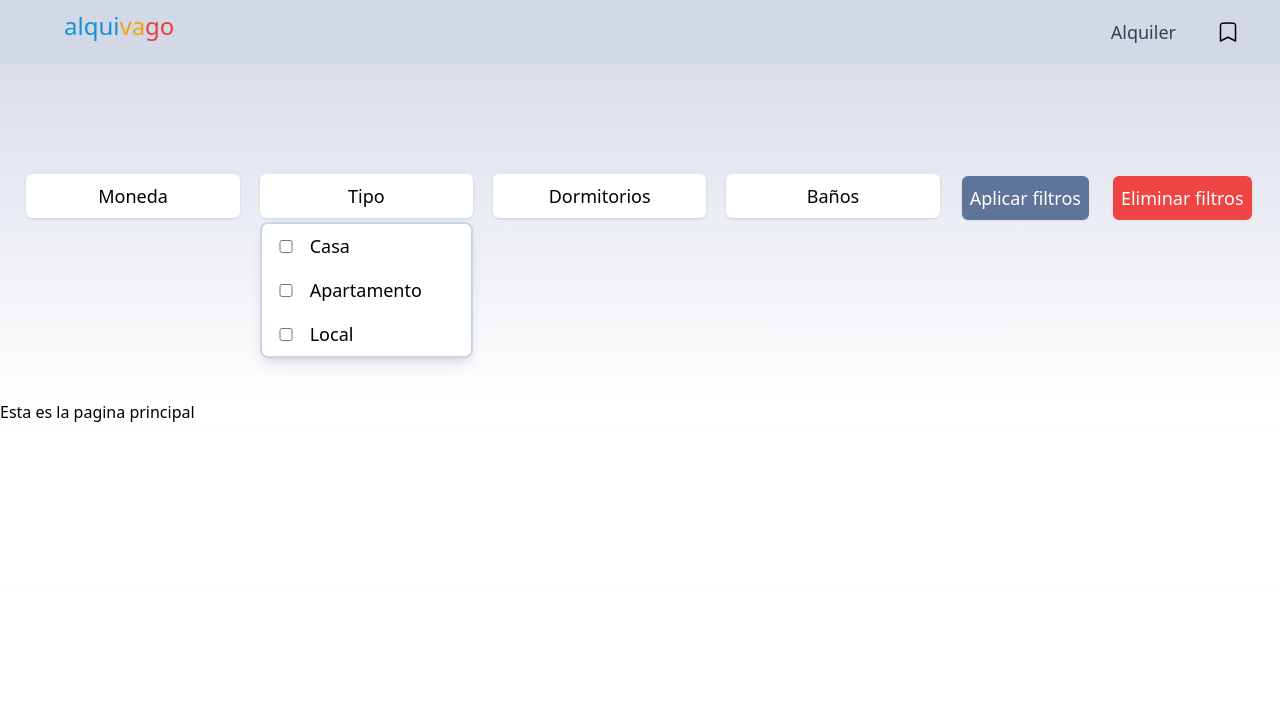
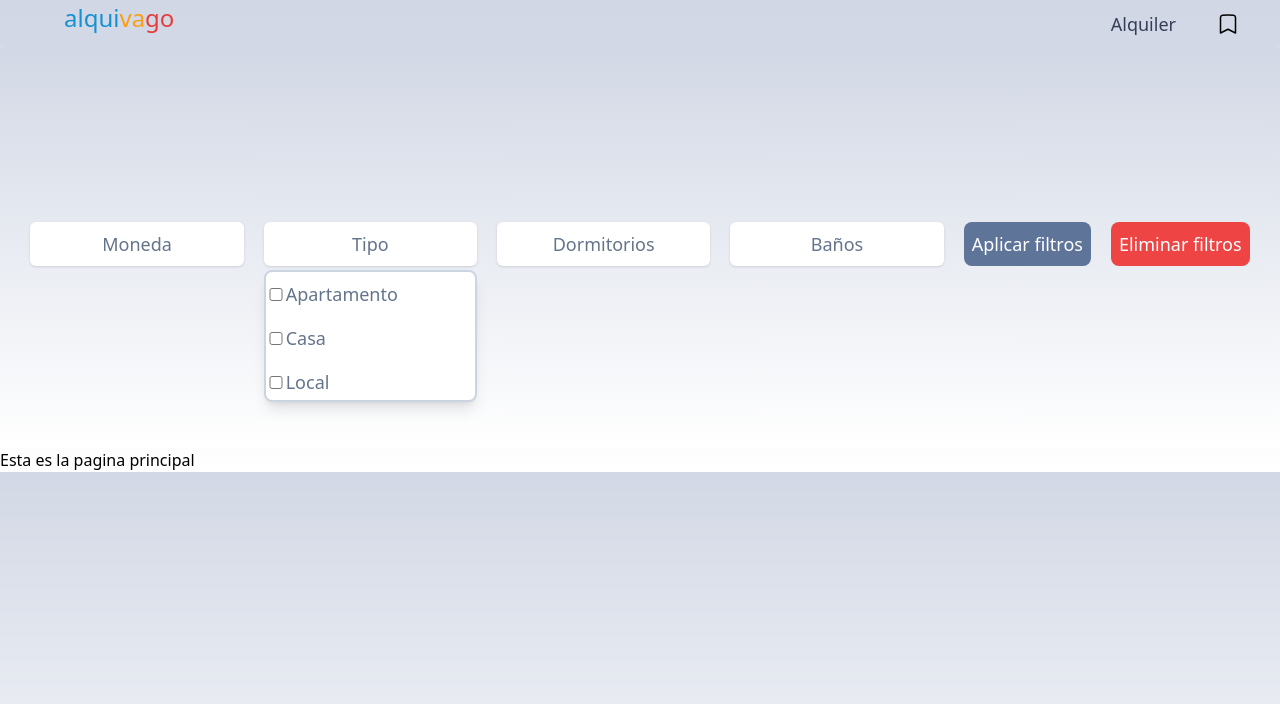
Before and after one commit to cristian-encalada/Alquivago, a Next.js app in the folder alquivago-nextjs/: page / in a window 1280 px wide. Both pictures are taken after a click on the button "Tipo". Shown: the top 704 px of the page. Built offline with nearby package versions, Linux system fonts and the light colour scheme.

Commit message:
Improving style

```diff
--- a/alquivago-nextjs/app/components/ApplyFilters.jsx
+++ b/alquivago-nextjs/app/components/ApplyFilters.jsx
@@ -42,8 +42,8 @@ export default function ApplyFilters() {
     <TypeButton filters={filters} setFilters={setFilters} />
     <Bedroombutton filters={filters} setFilters={setFilters} />
     <Bathbutton  filters={filters} setFilters={setFilters}/>
-    <button className="h-1/6 border-2 py-2 px-2 rounded-lg text-white text-lg font-medium bg-azul-500 hover:scale-110 transition" onClick={handleFilters}>Aplicar filtros</button>
-    <button className="h-1/6 border-2 py-2 px-2 rounded-lg text-white text-lg font-medium bg-red-500 hover:scale-110 transition" onClick={removeFilters}>Eliminar filtros</button>
+    <button className="h-1/6 py-2 px-2 rounded-lg text-white text-lg font-medium bg-azul-500 hover:scale-110 transition" onClick={handleFilters}>Aplicar filtros</button>
+    <button className="h-1/6 py-2 px-2 rounded-lg text-white text-lg font-medium bg-red-500 hover:scale-110 transition" onClick={removeFilters}>Eliminar filtros</button>
 
     </>
   )
--- a/alquivago-nextjs/app/components/Header.jsx
+++ b/alquivago-nextjs/app/components/Header.jsx
@@ -5,9 +5,9 @@ import MobileFilter from './MobileFilter'
   import Bookmark from '../../public/Bookmark.svg'
   import ApplyFilters from './ApplyFilters'
   import SearchBar from './SearchBar'
-function Navbar() {
+  export function Navbar() {
     return (
-    <nav className=" bg-azul-200 absolute top-0 flex h-16 w-full items-center justify-center lg:items-center lg:h-16 lg:w-full lg:justify-around lg:bg-azul-200">
+      <nav className="bg-azul-200 lg:bg-opacity-70 relative lg:sticky top-0 z-50 rounded-b-md flex h-16 w-full items-center justify-center lg:items-center lg:h-12 lg:w-full lg:justify-around lg:bg-azul-200">
         <div className='lg:absolute lg:left-0 flex justify-center lg:items-end lg:ml-16 text-center'>
           <Link href='/'>
             <h1 className="text-[#1491D2] text-2xl font-medium lg:mb-3 lg:block">alqui</h1>
@@ -16,18 +16,17 @@ function Navbar() {
             <h1 className="text-[#E3403D] text-2xl font-medium lg:mb-3 lg:block">go</h1>
         </div>
       <ul className='hidden lg:flex lg:absolute lg:right-10 gap-10 items-center'>
-      <li className="font-medium text-lg text-azul-800 hover:scale-110 hover:text-dorado-600 transition"><Link href='/publish'>Alquiler</Link></li>
-      <li className="font-medium text-lg text-azul-800 hover:scale-150 transition"><Link href='/comparisons'><Image src={Bookmark} alt='Icono de guardado'/></Link></li>
+        <li className="font-medium text-lg text-azul-800 hover:scale-110 hover:text-dorado-200 transition"><Link href='/publish'>Alquiler</Link></li>
+        <li className="font-medium text-lg text-azul-50 hover:scale-150 transition"><Link href='/comparisons'><Image src={Bookmark} alt='Icono de guardado'/></Link></li>
       </ul>
     </nav>
     )
   }
 
-function Header() {
+  export function Header() {
     return (
-    <header className="from-azul-200 gap-2 to-white flex h-screen flex-col items-center justify-center bg-opacity-60 bg-gradient-to-b bg-blend-multiply lg:flex lg:h-medio lg:w-full lg:flex-col lg:items-center lg:justify-center lg:bg-cover lg:bg-center">
-      <Navbar/>
-      <section className='md:flex w-full absolute hidden gap-5 lg:mt-44 justify-center'>
+      <header className="from-azul-200 gap-2 to-white flex h-[30vh] flex-col items-center justify-center bg-opacity-60 bg-gradient-to-b bg-blend-multiply lg:flex lg:h-medio lg:w-full lg:flex-col lg:items-center lg:justify-center lg:bg-cover lg:bg-center">
+        <section className='md:flex w-full absolute hidden gap-5 lg:mt-44 justify-center text-slate-500'>
         <ApplyFilters />
         </section>
         <section className='flex flex-col w-4/6 gap-5'>
@@ -36,5 +35,3 @@ function Header() {
       </header>
     )
   }
-
-export default Header;
--- a/alquivago-nextjs/app/components/MobileFilter.jsx
+++ b/alquivago-nextjs/app/components/MobileFilter.jsx
@@ -87,22 +87,25 @@ export default function MobileFilter() {
 
   return (
     <>
-    <button className="bg-azul-500 hover:bg-azul-600 container text-white font-bold h-20 rounded-2xl shadow-2xl md:hidden" onClick={handleVisibility}>Buscar por zona</button>
+    <button className="bg-azul-500 hover:bg-azul-00 container text-white font-bold h-20 rounded-2xl shadow-2xl md:hidden" onClick={handleVisibility}>Buscar por zona</button>
     <button className="bg-dorado-200 hover:bg-dorado-500 container text-white font-bold h-20 rounded-2xl shadow-2xl md:hidden" onClick={handleVisibility}>Filtros</button>
-    <section className={`md:hidden ${visible} fixed z-50 inset-0 m-auto h-screen w-full flex-col justify-center items-center bg-slate-200`}>
+    <section className={`md:hidden ${visible} gap-5 fixed z-50 inset-0 m-auto h-screen w-full flex-col justify-center items-center bg-slate-200`}>
       <div className="absolute top-10 right-10" onClick={handleVisibility}>
         <Image src={closeIcon} width={30} height={30} alt="close icon"/>
       </div>
-    <div className={`flex-col items-center justify-center gap-2 text-center text-xl font-medium text-slate-600 w-full`}>
+    <div className={`flex-col items-center justify-center gap-5 text-center text-xl font-medium text-slate-600 w-full`}>
     <div className="h-0.5 w-full bg-slate-500"></div>
+    <section className="flex flex-col">
     <h1>Moneda</h1>
     <ul className="flex justify-around gap-5">
       <li><input type="radio" name='moneda' value="moneda=USD" className="mr-5" onChange={handleMonedaChange} checked={filters.includes('moneda=USD')}/>USD</li>
       <li><input type="radio" name="moneda" value="moneda=UYU" className="mr-5" onChange={handleMonedaChange} checked={filters.includes('moneda=UYU')}/>UYU</li>
     </ul>
     <div className="h-0.5 w-full bg-slate-500"></div>
+    </section>
+    <section className="flex flex-col">
     <h1>Tipos de vivienda</h1>
-    <div className="w-full flex justify-center my-3 gap-2" >
+    <div className="w-full flex flex-col items-center justify-center my-3 gap-2" >
     <button type="button" className="flex w-1/3 flex-grow rounded-full ring-blue-500 focus:outline-none focus:ring-2" data-value="tipos=0" onClick={handleTiposViviendaChange}>
       <span className="text-m inline-flex h-9 w-full items-center justify-center rounded-full border border-blue-300 bg-blue-300 font-bold leading-none text-blue-900 hover:border-blue-900 group-hover:border-blue-900">Apartamento</span>
     </button>
@@ -112,8 +115,16 @@ export default function MobileFilter() {
     <button type="button" className="flex w-1/3 flex-grow rounded-full ring-blue-500 focus:outline-none focus:ring-2" data-value="tipos=2" onClick={handleTiposViviendaChange}>
       <span className="text-m inline-flex h-9 w-full items-center justify-center rounded-full border border-blue-300 bg-blue-300 font-bold leading-none text-blue-900 hover:border-blue-900 group-hover:border-blue-900">Local</span>
     </button>
+    <button type="button" className="flex w-1/3 flex-grow rounded-full ring-blue-500 focus:outline-none focus:ring-2" data-value="tipos=3" onClick={handleTiposViviendaChange}>
+      <span className="text-m inline-flex h-9 w-full items-center justify-center rounded-full border border-blue-300 bg-blue-300 font-bold leading-none text-blue-900 hover:border-blue-900 group-hover:border-blue-900">Oficina</span>
+    </button>
+    <button type="button" className="flex w-1/3 flex-grow rounded-full ring-blue-500 focus:outline-none focus:ring-2" data-value="tipos=5" onClick={handleTiposViviendaChange}>
+      <span className="text-m inline-flex h-9 w-full items-center justify-center rounded-full border border-blue-300 bg-blue-300 font-bold leading-none text-blue-900 hover:border-blue-900 group-hover:border-blue-900">Terreno</span>
+    </button>
     </div>
     <div className="flex h-0.5 w-full bg-slate-500"></div>
+    </section>
+    <section className="flex flex-col">
     <h1>Dormitorios</h1>
     <ul className="flex container gap-2">
       <li><input type="checkbox" value="dormitorios=1" className="mr-2" onChange={handleDormitoriosChange} checked={filters.includes('dormitorios=1')} />1 Dorm.</li>
@@ -122,6 +133,8 @@ export default function MobileFilter() {
       <li><input type="checkbox" value="dormitorios=4" className="mr-2" onChange={handleDormitoriosChange} checked={filters.includes('dormitorios=4')}/>3+ Dorm.</li>
     </ul>
     <div className="flex h-0.5 w-full bg-slate-500"></div>
+    </section>
+    <section className="flex flex-col">
     <h1>Baños</h1>
     <ul className="flex gap-4 justify-center">
       <li><input type="checkbox" value="baños=1" className="mr-2" onChange={handleBaniosChange} checked={filters.includes('baños=1')}/>1 Baño</li>
@@ -129,9 +142,12 @@ export default function MobileFilter() {
       <li><input type="checkbox" value="baños=3" className="mr-2" onChange={handleBaniosChange} checked={filters.includes('baños=3')}/>2+ Baños</li>
     </ul>
     <div className="h-0.5 w-full bg-slate-500"></div>
-  <button type="button" className="mt-5 py-1 w-1/3 flex-grow rounded-2xl ring-azul-700 focus:outline-none focus:ring-2 bg-azul-500 text-center text-white hover:scale-125 transition" onClick={handleApplyFilters}>Aplicar filtros</button>
+    </section>
+    <div className="flex gap-5 justify-center">
+    <button className="mt-5 py-3 w-1/2 flex-grow rounded-2xl ring-azul-700 focus:outline-none focus:ring-2 bg-azul-500 text-center text-white hover:scale-110 transition" onClick={handleApplyFilters}>Aplicar filtros</button>
+  <button className="mt-5 py-3 w-1/2 aspect-ratio rounded-2xl ring-red-500 focus:outline-none focus:ring-2 bg-red-300 text-center hover:scale-110 transition text-red-700 focus:text-white" onClick={removeFilters}>Limpiar filtros</button>
+    </div>
   </div>
-  <button className="mt-5 py-3 w-1/3 aspect-ratio rounded-full ring-red-500 focus:outline-none focus:ring-2 bg-red-300 text-center hover:scale-125 transition text-red-700" onClick={removeFilters}>Limpiar filtros</button>
 </section>
 </>
   )
--- a/alquivago-nextjs/app/components/TypeButton.jsx
+++ b/alquivago-nextjs/app/components/TypeButton.jsx
@@ -59,18 +59,38 @@ export default function TypeButton({ filters, setFilters }) {
     <div className="flex flex-col w-1/6 gap-1">
       <button className="rounded-md font-medium text-lg w-full bg-white shadow py-2 hover:bg-slate-200 transition" onClick={handleVisibility}>Tipo</button>
       <div className={`${visible} flex flex-col w-full border-2 border-slate-300 rounded-lg bg-white shadow-lg`}>
-        <ul>
-          <li className="py-2 text-lg font-medium hover:bg-slate-200 rounded-lg transition">
-            <input className="mx-2 w-8" type="checkbox" value="tipos=4" onChange={handleClick} checked={filters.includes('tipos=4')}/>
+        <ul className="overflow-auto h-32 flex flex-col items-center">
+          <li className="py-2 text-lg font-medium hover:bg-slate-200 rounded-lg transition w-full">
+            <input  className="w-5"  type="checkbox" value="tipos=0" onChange={handleClick} checked={filters.includes('tipos=0')}/>
+            Apartamento
+          </li>
+          <li className="py-2 text-lg font-medium hover:bg-slate-200 rounded-lg transition w-full">
+            <input  className="w-5"  type="checkbox" value="tipos=4" onChange={handleClick} checked={filters.includes('tipos=4')}/>
             Casa
           </li>
-          <li className="py-2 text-lg font-medium hover:bg-slate-200 rounded-lg transition">
-            <input  className="mx-2 w-8"  type="checkbox" value="tipos=0" onChange={handleClick} checked={filters.includes('tipos=0')}/>
-            Apartamento
+          <li className="py-2 text-lg font-medium hover:bg-slate-200 rounded-lg transition w-full">
+            <input  className="w-5"  type="checkbox" value="tipos=2" onChange={handleClick} checked={filters.includes('tipos=2')}/>
+            Local
           </li>
-          <li className="py-2 text-lg font-medium hover:bg-slate-200 rounded-lg transition">
-            <input   className="mx-2 w-8" type="checkbox" value="tipos=2" onChange={handleClick} checked={filters.includes('tipos=2')}/>
-            Local
+          <li className="py-2 text-lg font-medium hover:bg-slate-200 rounded-lg transition w-full">
+            <input  className="w-5"  type="checkbox" value="tipos=3" onChange={handleClick} checked={filters.includes('tipos=3')}/>
+            Oficina
+          </li>
+          <li className="py-2 text-lg font-medium hover:bg-slate-200 rounded-lg transition w-full">
+            <input  className="w-5"  type="checkbox" value="tipos=5" onChange={handleClick} checked={filters.includes('tipos=5')}/>
+            Terreno
+          </li>
+          <li className="py-2 text-lg font-medium hover:bg-slate-200 rounded-lg transition w-full">
+            <input  className="w-5"  type="checkbox" value="tipos=7" onChange={handleClick} checked={filters.includes('tipos=7')}/>
+            Garage
+          </li>
+          <li className="py-2 text-lg font-medium hover:bg-slate-200 rounded-lg transition w-full">
+            <input  className="w-5"  type="checkbox" value="tipos=6" onChange={handleClick} checked={filters.includes('tipos=6')}/>
+            Campo
+          </li>
+          <li className="py-2 text-lg font-medium hover:bg-slate-200 rounded-lg transition w-full">
+            <input  className="w-5"  type="checkbox" value="tipos=9" onChange={handleClick} checked={filters.includes('tipos=9')}/>
+            Otro
           </li>
         </ul>
       </div>
--- a/alquivago-nextjs/app/layout.js
+++ b/alquivago-nextjs/app/layout.js
@@ -1,6 +1,9 @@
 import { Inter } from 'next/font/google'
 import './globals.css'
-import Header from './components/Header'
+import { Header, Navbar } from './components/Header'
+import Link from 'next/navigation'
+import Image from 'next/image'
+import Bookmark from '../public/Bookmark.svg'
 
 export const metadata = {
   title: 'Alquivago',
@@ -18,7 +21,8 @@ const pages = [
 export default function RootLayout({ children }) {
   return (
     <html lang="es">
-      <body className=" bg-white dark:bg-white">
+      <body className=" bg-azul-200">
+        <Navbar/>
         <Header/>
         {children}
       </body>
--- a/alquivago-nextjs/app/publish/actions.js
+++ b/alquivago-nextjs/app/publish/actions.js
@@ -1,6 +1,6 @@
 'use server'
 export default async function getData (pageNumber, currency) {
-  const res = await fetch(`https://alquivago-flask-apis.vercel.app/api/v1/rent/inmuebles?page=${pageNumber}&${currency}`);
+  const res = await fetch(`https://alquivago-flask-apis.vercel.app/api/v1/rent/inmuebles?page=${pageNumber}&${currency}`, {cache: 'no-store'});
   const posts = await res.json();
   return posts.rents;
 }
--- a/alquivago-nextjs/app/publish/layout.jsx
+++ b/alquivago-nextjs/app/publish/layout.jsx
@@ -2,11 +2,16 @@
 import ApplyFilters from "../components/ApplyFilters"
 import Link from "next/link"
 import Bookmark from '../../public/Bookmark.svg'
+import mapIcon from '../../public/mapIcon.svg'
 import Image from "next/image"
 export default function PublishLayout({ children, params }) {
   return (
     <>
-    <div className='md:hidden sticky inset-y-0 bg-white  dark:bg-white border-2 z-40 w-10 rounded aspect-square flex justify-center items-center'><Link href='/comparisons'><Image src={Bookmark} alt='save icon'/></Link></div>
+    <section className="w-full h-10"></section>
+    <div className='md:hidden w-full sticky h-10 top-0 bg-white  dark:bg-white z-40 rounded aspect-square flex justify-around items-center'>
+      <Link href='/comparisons' className="w-1/2 flex justify-center border-2 h-full rounded-lg"><Image src={Bookmark} alt='save icon' width={40} height={40} className="sticky top-0"/></Link>
+      <Link href='/map' className="w-1/2 flex justify-center border-2 h-full rounded-lg"><Image src={mapIcon} alt='map icon' width={40} height={40} className="sticky top-0"/></Link>
+      </div>
     {children}
     </>
   )
```
Also changed, not shown: alquivago-nextjs/public/mapIcon.svg (added). Lines whose indentation alone changed are shown as unchanged.
